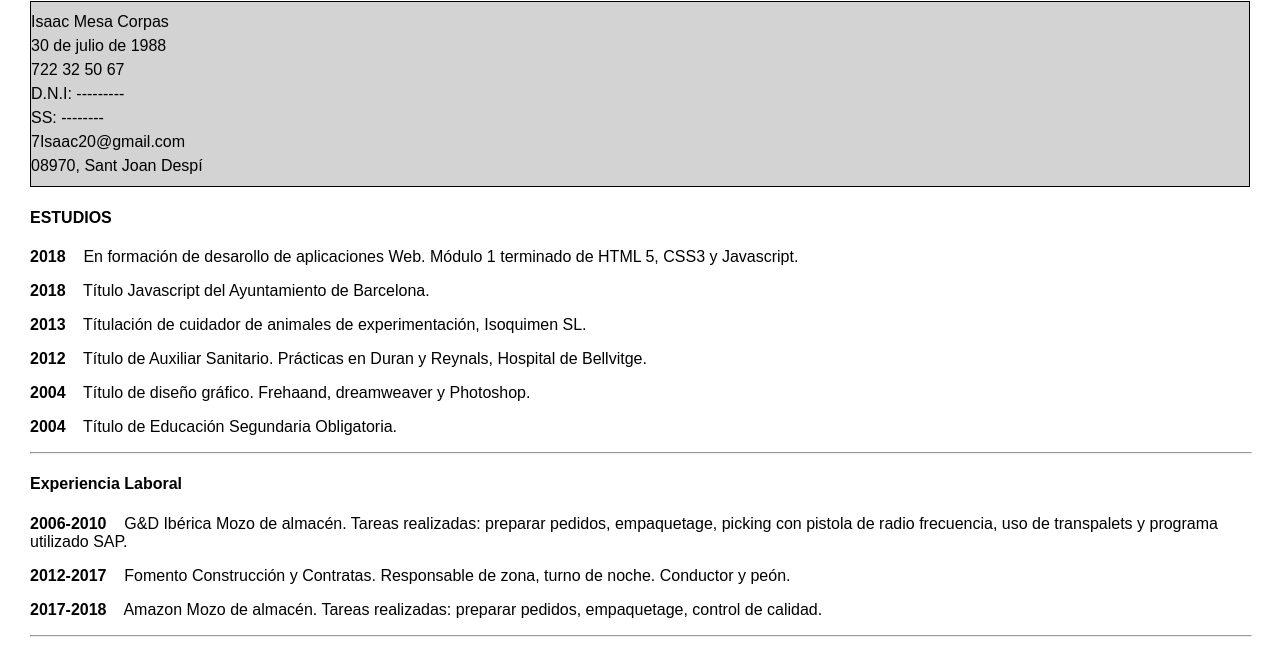
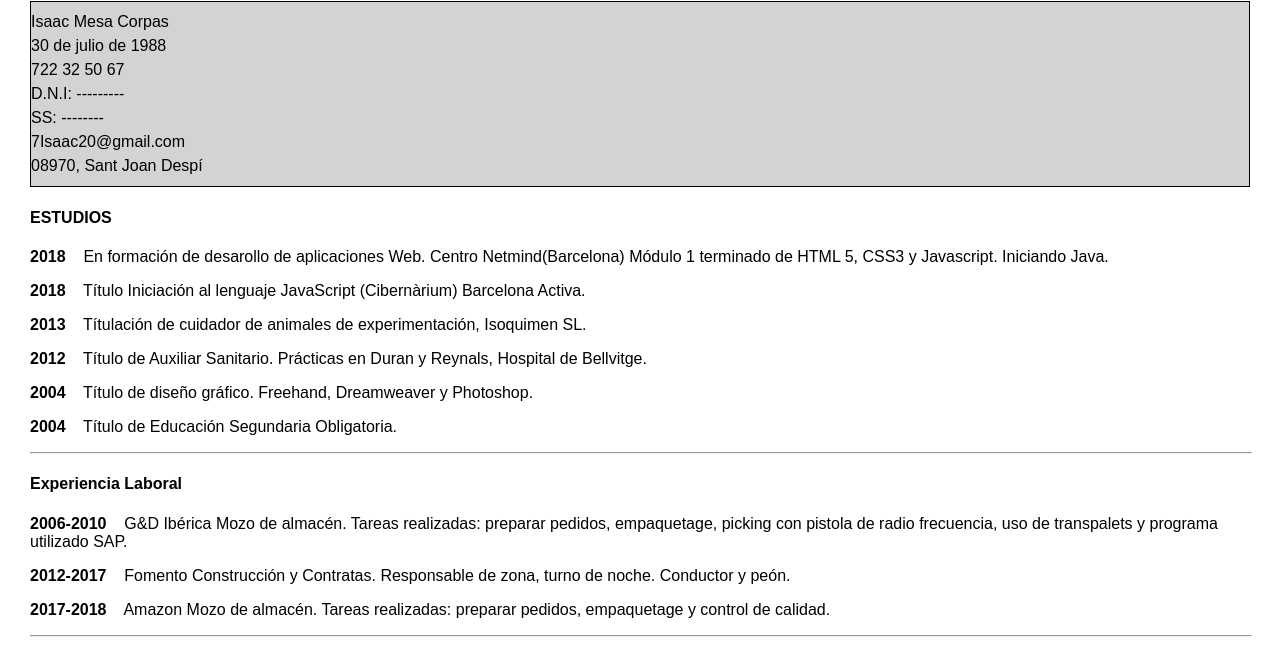
Before and after one commit to IsaacMCorpas/Curriculum-Vitae, a plain HTML site: page index.html in a window 1280 px wide. Shown: the part 87-742 px from the top of the page. Drawn offline with Linux system fonts and the light colour scheme.

Commit message:
Arreglos

```diff
--- a/index.html
+++ b/index.html
@@ -30,12 +30,16 @@
         <h4>ESTUDIOS</h4>
 
 
-        <p><strong>2018</strong> &nbsp;&nbsp; En formación de desarollo de aplicaciones Web. Módulo 1 terminado de HTML 5, CSS3 y Javascript.</p>
-        <p><strong>2018</strong> &nbsp;&nbsp; Título Javascript del Ayuntamiento de Barcelona.</p>
+        <p><strong>2018</strong> &nbsp;&nbsp; En formación de desarollo de aplicaciones Web.
+            Centro Netmind(Barcelona)
+                    Módulo 1 terminado de HTML 5, CSS3 y Javascript.
+                    Iniciando Java.
+            </p>
+        <p><strong>2018</strong> &nbsp;&nbsp; Título Iniciación al lenguaje JavaScript (Cibernàrium) Barcelona Activa.</p>
         <p><strong>2013</strong> &nbsp;&nbsp; Títulación de cuidador de animales de experimentación, Isoquimen SL.</p>
         <p><strong>2012</strong> &nbsp;&nbsp; Título de Auxiliar Sanitario. Prácticas en Duran y Reynals, Hospital de Bellvitge.
         </p>
-        <p><strong>2004</strong> &nbsp;&nbsp; Título de diseño gráfico. Frehaand, dreamweaver y Photoshop.
+        <p><strong>2004</strong> &nbsp;&nbsp; Título de diseño gráfico. Freehand, Dreamweaver y Photoshop.
         </p>
         <p><strong>2004</strong> &nbsp;&nbsp; Título de Educación Segundaria Obligatoria.</p>
     </div>
@@ -49,7 +53,7 @@
         </p>
         <p><strong>2012-2017</strong> &nbsp;&nbsp; Fomento Construcción y Contratas. Responsable de zona, turno de noche. Conductor y peón.
         </p>
-        <p><strong>2017-2018</strong> &nbsp;&nbsp; Amazon Mozo de almacén. Tareas realizadas: preparar pedidos, empaquetage, control de calidad.
+        <p><strong>2017-2018</strong> &nbsp;&nbsp; Amazon Mozo de almacén. Tareas realizadas: preparar pedidos, empaquetage y control de calidad.
         </p>
     </div>
 <hr>
--- a/style/style.css
+++ b/style/style.css
@@ -8,6 +8,7 @@ body{
 h1{
     font-family: 'Courier New', Courier, monospace;
     color: black;
+
 }
 
 header{
```
